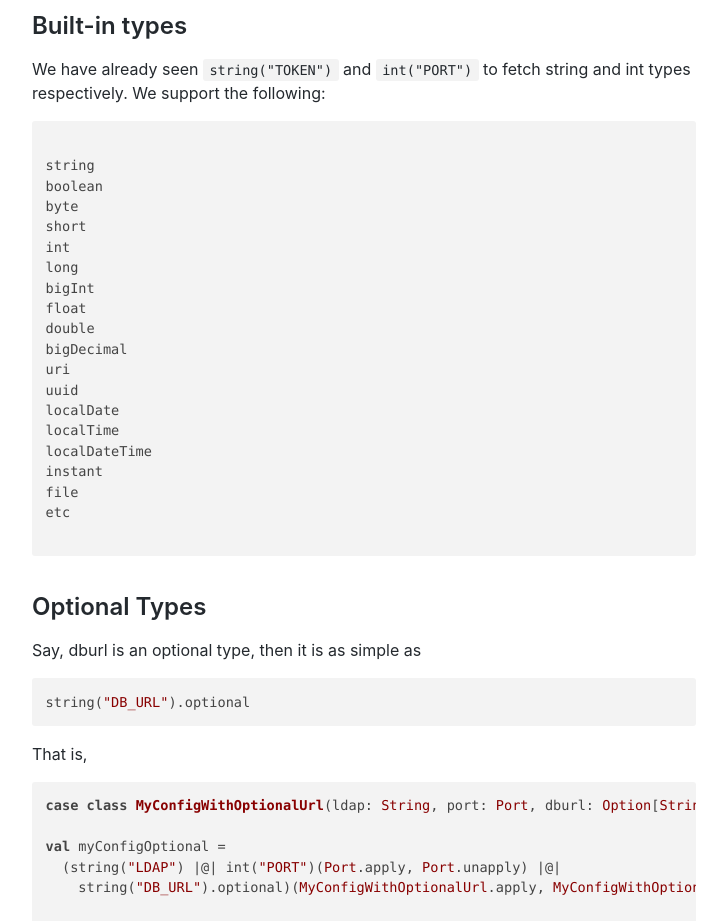
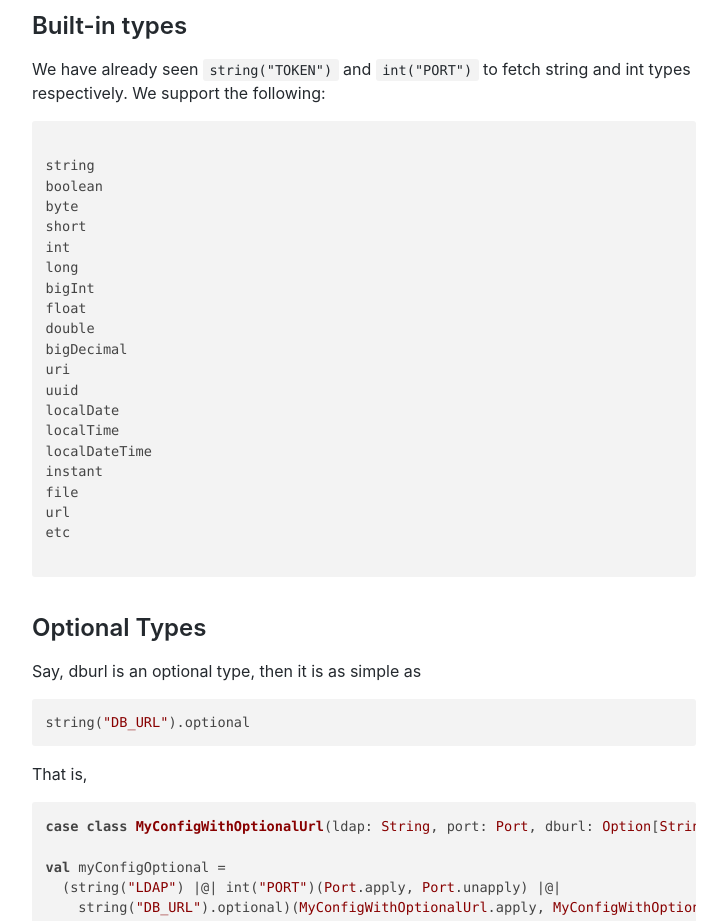
Before and after one commit to zio/zio-config, a plain HTML site: page docs/configdescriptor/configdescriptor_index.html in a window 1280 px wide. Shown: the part 1940-2861 px from the top of the page, without its empty margins (276-1003 px from the left). Drawn offline with nearby package versions, Linux system fonts and the light colour scheme; a script that the page names is missing; files whose address does not match are found by name.

Commit message:
Deploy website
Deploy website version based on 0474aa33a8451192661c16e0f1be16e59156c294

```diff
--- a/docs/configdescriptor/configdescriptor_index.html
+++ b/docs/configdescriptor/configdescriptor_index.html
@@ -135,6 +135,7 @@ localTime
 localDateTime
 instant
 file
+url
 etc
 
 </code></pre>
```
